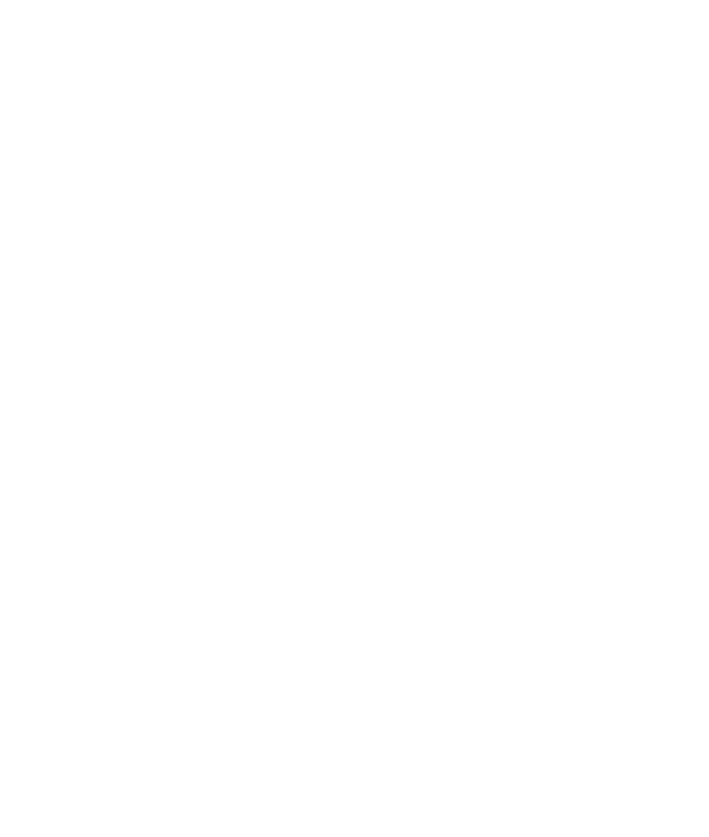
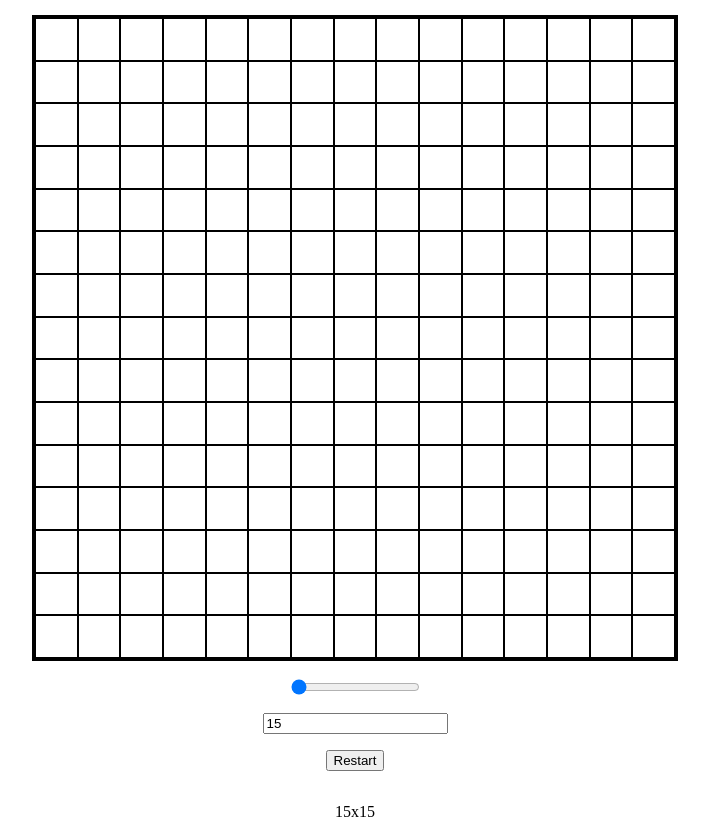
Before and after one commit to tetracup/FiveInARowWeb, a plain HTML site: page index.html in a window 1280 px wide. Shown: the whole page, without its empty margins (285-994 px from the left). Before the commit the page ends 800 px from the top, so only its background shows below. Drawn offline with Linux system fonts and the light colour scheme.

Commit message:
reusing etch a sketch project to make foundation

```diff
--- a/index.html
+++ b/index.html
@@ -2,12 +2,23 @@
 <html lang = "en">
     <head>
         <meta charset="UTF-8">
-        <title>Page Title</title>
+        <title>Five in a row</title>
         <link rel="stylesheet" href="style.css">
         <script src = "javascript.js" defer></script>
     </head>
 
     <body>
+        <div class = "container">
+
+        </div>
+        <div class = "footer">
+            <input type="range" min="15" max="30" value="15" id="resSlider">
+        </div>
+        <input type = "number" id = "textInput">
+        <button id ="restart">Restart</button>
+        <div>
+            <p id = "dimensions"></p>
+        </div>
 
     </body>
 </html>
--- a/javascript.js
+++ b/javascript.js
@@ -0,0 +1,55 @@
+let slider = document.querySelector("#resSlider")
+let container = document.querySelector(".container")
+let textInput = document.querySelector("#textInput")
+let dimensions = document.querySelector("#dimensions")
+let restart = document.querySelector("#restart")
+let isPressed = false
+let areGridLinesOn
+let pixels = []
+
+function UpdateGrid()
+{
+    pixels = [[]]
+    dimensions.textContent = `${slider.value}x${slider.value}`
+    textInput.value = slider.value
+    container.style.cssText = `grid-template-columns: repeat(${slider.value}, auto)`
+    while (container.firstChild) {
+        container.removeChild(container.lastChild);
+    }
+    for(let i = 0; i < slider.value; i++)
+    {
+
+          for(let i = 0; i < slider.value; i++)
+         {
+
+        const newElement = document.createElement("pixel")
+        pixels[i, i] = newElement
+        newElement.addEventListener("mousedown", PlaceMarker)
+        newElement.ondragstart = () => {return false;}
+        container.appendChild(newElement)
+         }
+    }
+
+}
+
+function PlaceMarker(evt)
+{
+    evt.target.style.backgroundColor = `rgba(0, 0, 255, 0.3)`
+}
+function UpdateSlider()
+{
+    if(textInput.value > 30)
+        textInput.value = 30
+    else if(textInput.value < 15)
+        textInput.value = 15
+
+    slider.value = textInput.value
+    UpdateGrid();
+}
+
+UpdateGrid();
+
+
+slider.onchange = UpdateGrid;
+textInput.onchange = UpdateSlider
+restart.onclick = UpdateGrid
--- a/style.css
+++ b/style.css
@@ -0,0 +1,38 @@
+body{
+    height: auto;
+    display: flex;
+    flex-direction: column;
+    justify-content: center;
+    align-items: center;
+    gap:16px;
+    margin:0;
+}
+
+.container{
+    width: 80vh;
+    height: 80vh;
+    margin-top: 15px;
+    display: grid;
+    border: black;
+    border-style: solid;
+}
+
+pixel{
+
+    border: black;
+    border-style: solid;
+    border-width: 0.1px;
+    background-color: rgba(0, 0, 0, 0);
+
+}
+
+.showGrid{
+    border-style: solid;
+}
+
+.footer{
+    display: flex;
+    justify-content: center;
+    align-items: center;
+    gap: 16px;
+}
```
